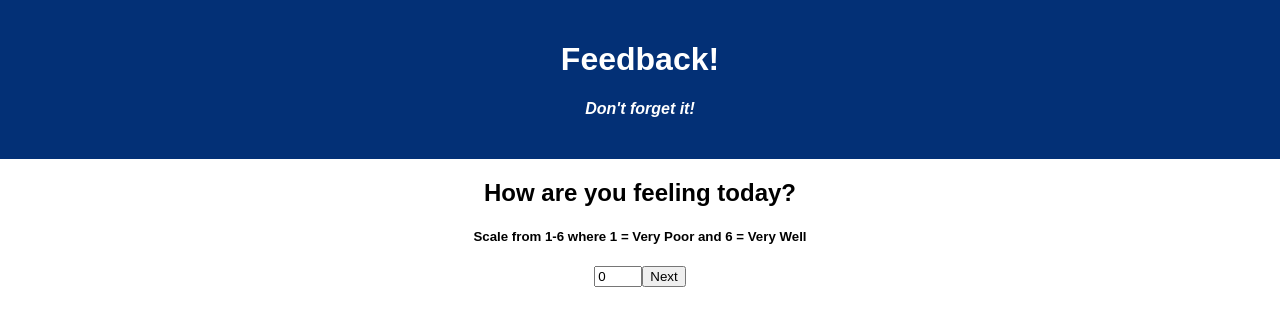
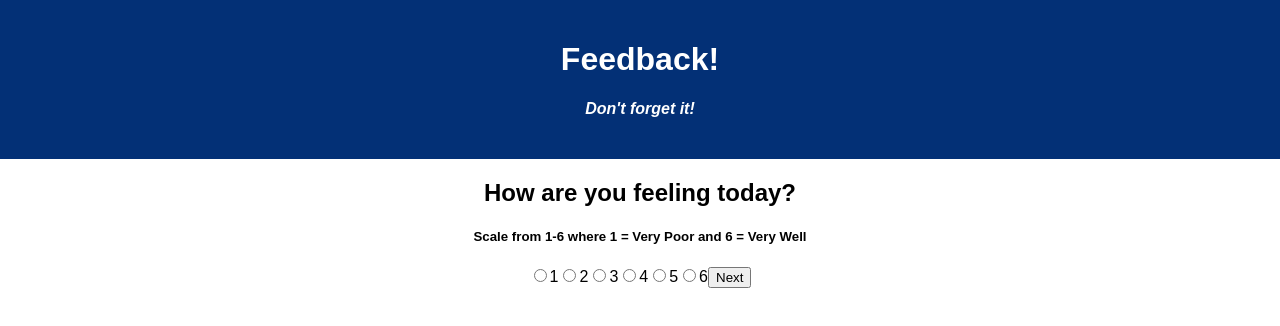
Before and after one commit to Raveryk/Feedback-Survey, a React (Create React App) app: page / in a window 1280 px wide. Shown: the top 326 px of the page. Built offline with nearby package versions, Linux system fonts and the light colour scheme.

Commit message:
Changed my Feeling page from number input to radio buttons.

```diff
--- a/src/components/Feeling/Feeling.jsx
+++ b/src/components/Feeling/Feeling.jsx
@@ -1,6 +1,6 @@
 import { useHistory } from "react-router-dom";
 import { useState } from "react";
-import { useDispatch } from 'react-redux';
+import { useDispatch } from "react-redux";
 
 function Feeling() {
   const [feeling, setFeeling] = useState(0);
@@ -13,10 +13,14 @@ function Feeling() {
     event.preventDefault();
 
     console.log("You clicked Next with Feeling");
+    if( feeling == 0 ) {
+        alert('Please select a value.');
+    } else {
 
-    dispatch({ type: 'SET_FEELING', payload: feeling})
+    dispatch({ type: "SET_FEELING", payload: feeling });
 
     history.push("/understand");
+    }
   };
 
   return (
@@ -24,16 +28,64 @@ function Feeling() {
       <h2>How are you feeling today?</h2>
       <h5>Scale from 1-6 where 1 = Very Poor and 6 = Very Well</h5>
       <form onSubmit={handleNext}>
-      <input
+        {/* <input
         onChange={(event) => setFeeling(event.target.value)}
         value={feeling}
         type="number"
         max="6"
         min="1"
         required
-      />
+      /> */}
+        <input
+          onChange={(event) => setFeeling(event.target.value)}
+          type="radio"
+          id="1"
+          name="one"
+          value="1"
+        />1
 
-      <button type="submit">Next</button>
+        <input
+          onChange={(event) => setFeeling(event.target.value)}
+          type="radio"
+          id="2"
+          name="two"
+          value="2"
+        />2
+
+        <input
+          onChange={(event) => setFeeling(event.target.value)}
+          type="radio"
+          id="3"
+          name="three"
+          value="3"
+        />3
+
+        <input
+          onChange={(event) => setFeeling(event.target.value)}
+          type="radio"
+          id="4"
+          name="four"
+          value="4"
+        />4
+
+        <input
+          onChange={(event) => setFeeling(event.target.value)}
+          type="radio"
+          id="5"
+          name="five"
+          value="5"
+        />5
+
+        <input
+          onChange={(event) => setFeeling(event.target.value)}
+          type="radio"
+          id="6"
+          name="six"
+          value="6"
+        />6
+
+
+        <button type="submit">Next</button>
       </form>
     </>
   );
```
